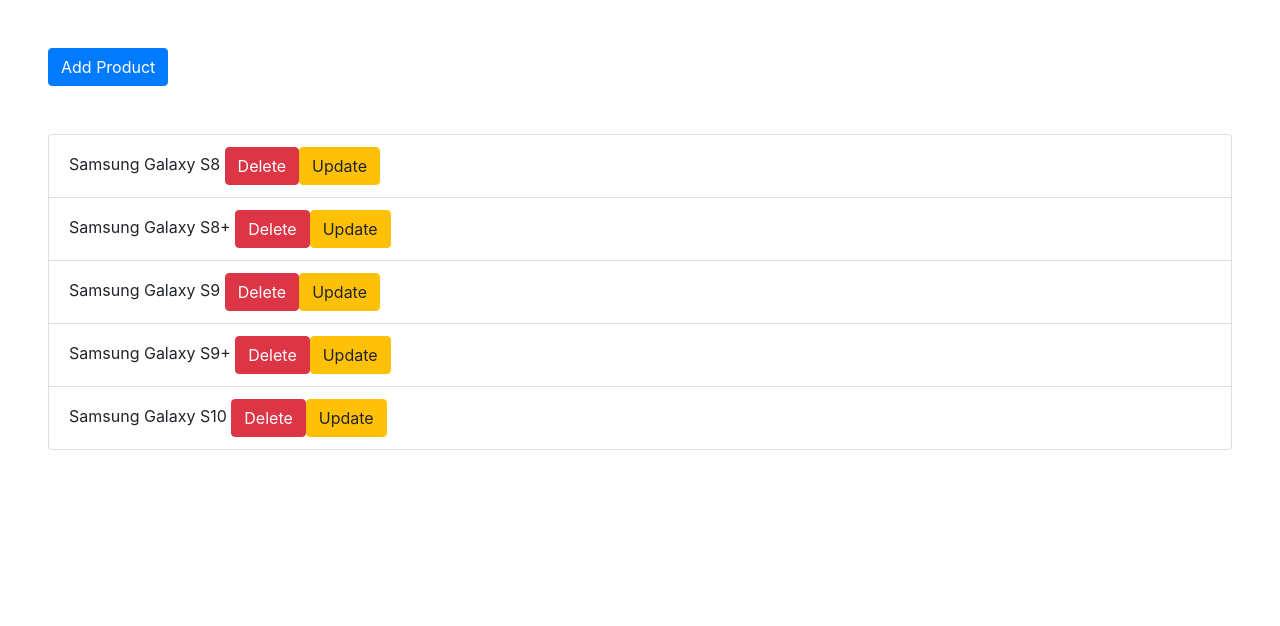
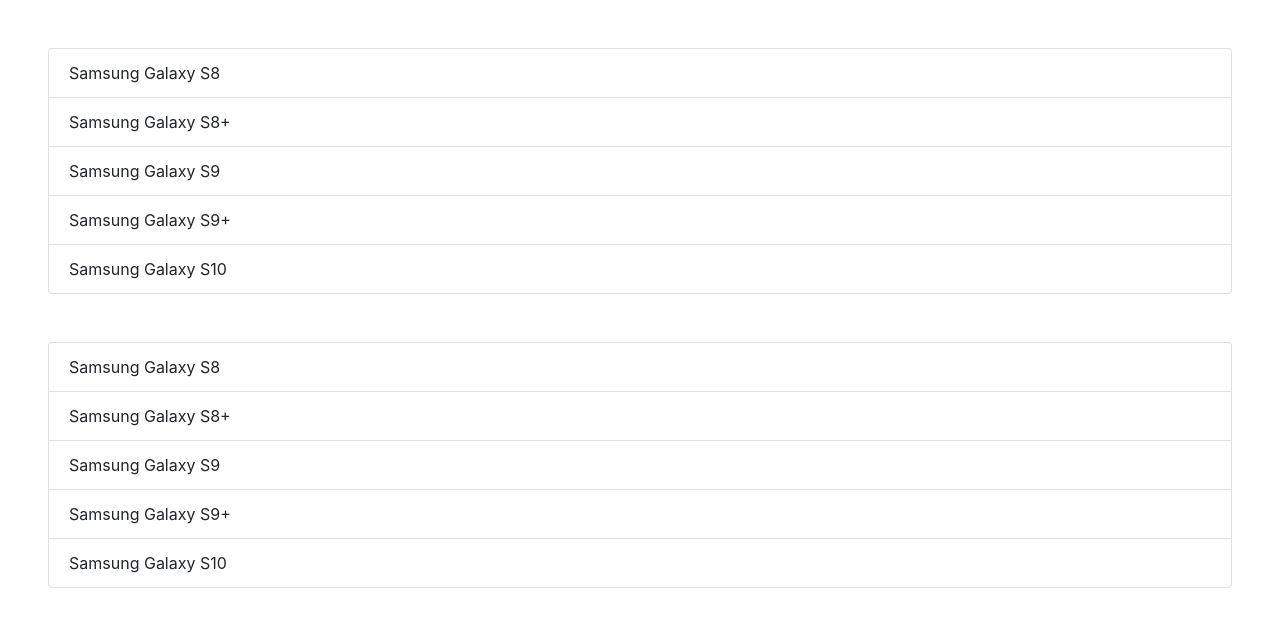
Before and after one commit to Arifdamar/Angular, an Angular app in the folder example/: page / in a window 1280 px wide. Shown: the top 626 px of the page. Built offline with nearby package versions, Linux system fonts and the light colour scheme.

Commit message:
ngTemplateOutlet

```diff
--- a/example/src/app/product.component.html
+++ b/example/src/app/product.component.html
@@ -1,13 +1,17 @@
-<div class="m-5">
+<ng-template
+    [ngTemplateOutlet]="productList"
+    [ngTemplateOutletContext]="{products: model.getProducts() }"></ng-template>
 
-    <button class="btn btn-primary" (click)="addProduct()">Add Product</button>
+<ng-template
+    [ngTemplateOutlet]="productList"
+    [ngTemplateOutletContext]="{products: model.getProducts() }"></ng-template>
 
-  <ul class="list-group mt-5">
-    <li class="list-group-item"
-      *ngFor="let product of model.getProducts(); index as i; first as f; last as l; odd as o; even as e;">
-      {{ product.name }}
-      <button class="btn btn-danger" (click)="deleteProduct(product)">Delete</button>
-      <button class="btn btn-warning" (click)="updateProduct(product)">Update</button>
-    </li>
-  </ul>
-</div>
+
+<ng-template #productList let-products="products">
+  <div class="m-5">
+    <ul class="list-group mt-5">
+      <li class="list-group-item" *ngFor="let product of products">
+        {{ product.name }}</li>
+    </ul>
+  </div>
+</ng-template>
```
